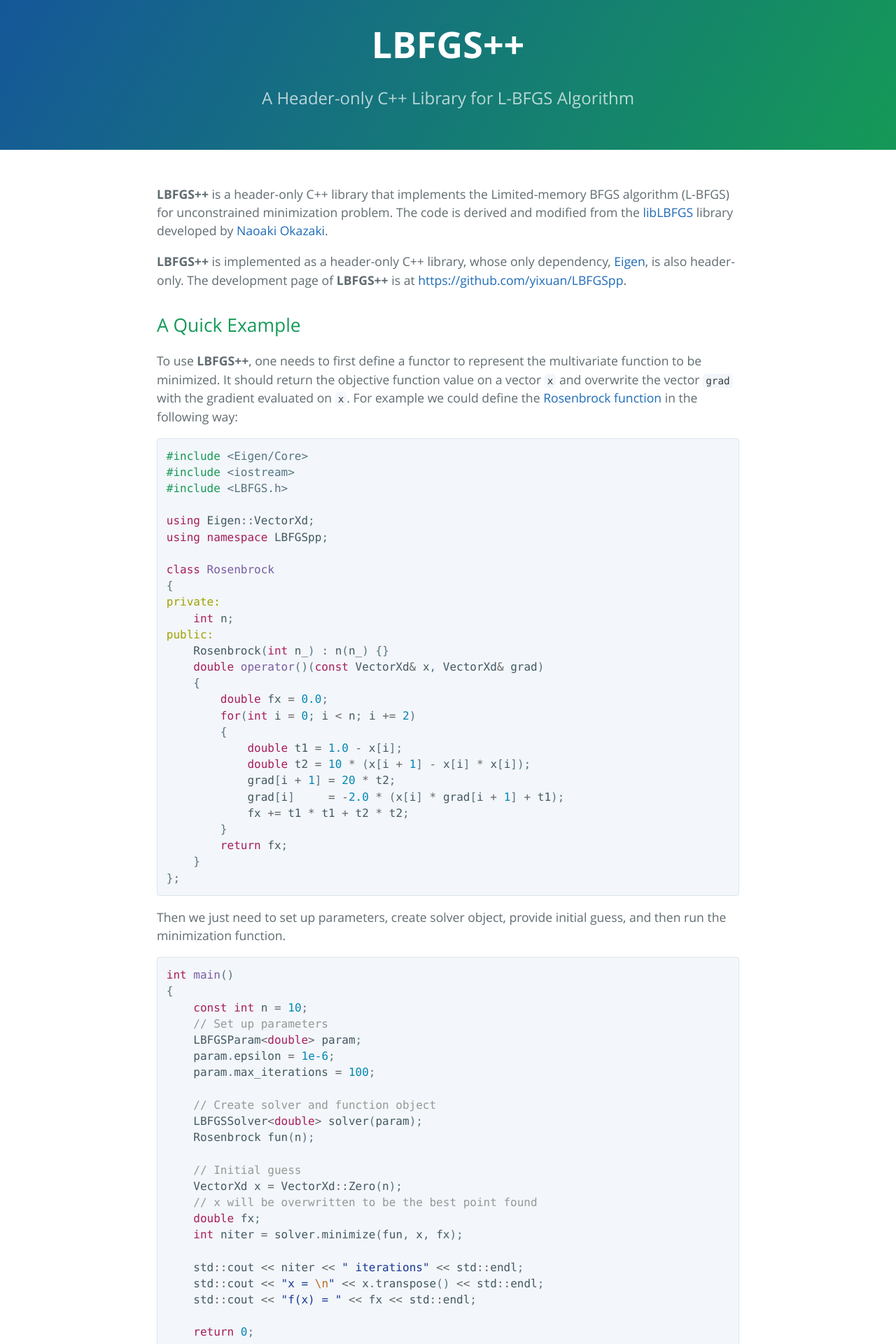
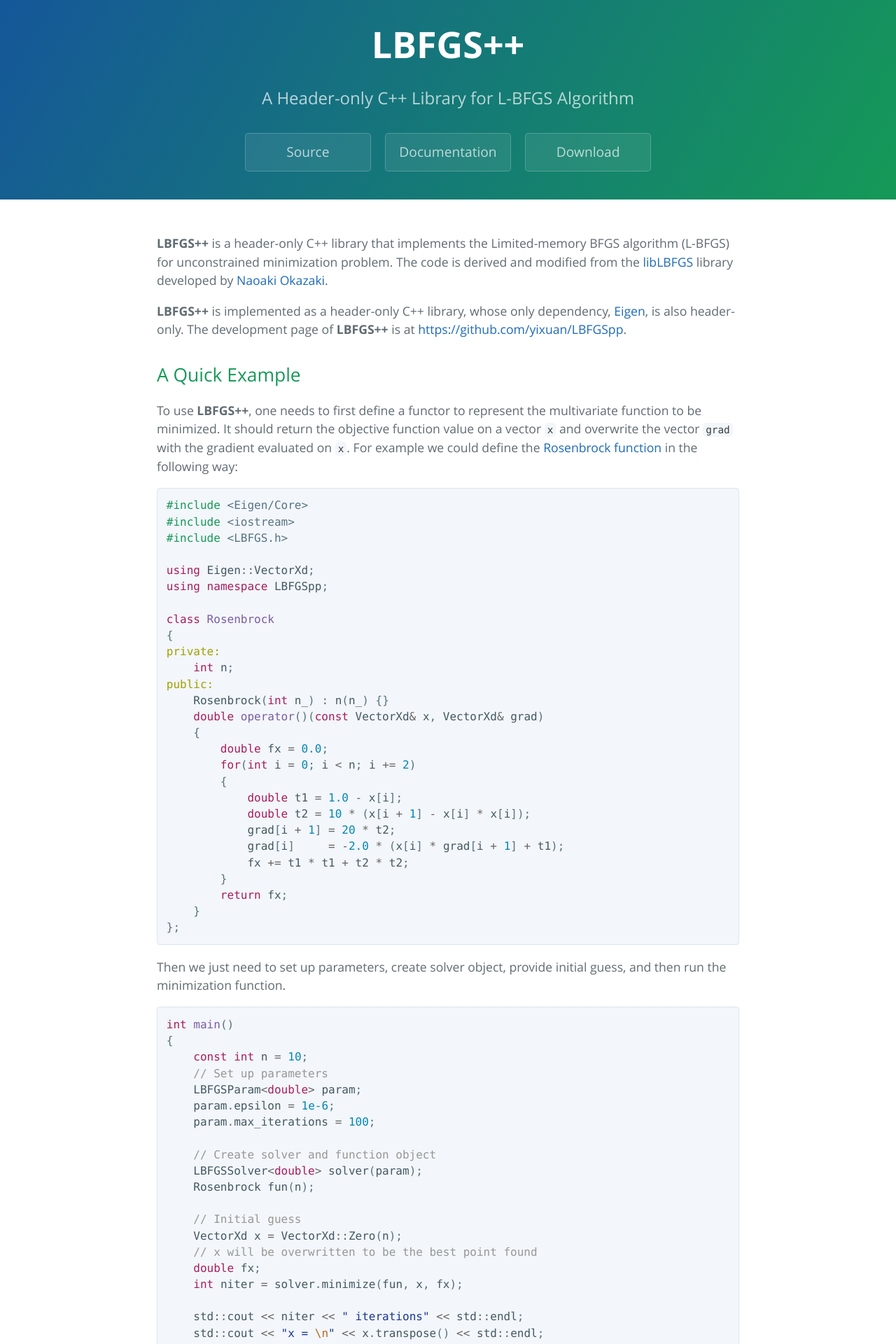
Before and after one commit to yixuan/LBFGSpp, a Jekyll site: the page built from index.md, in a window 1280 px wide. Shown: the top 1920 px of the page at 70% size. Built offline with Jekyll 4.4.1, drawn with Linux system fonts in a browser that asks for light colours; some of the changed text lies outside the part shown.

Commit message:
navigation and footer change

```diff
--- a/_layouts/default.html
+++ b/_layouts/default.html
@@ -23,6 +23,9 @@
     <section class="page-header">
       <h1 class="project-name">LBFGS++</h1>
       <h2 class="project-tagline">A Header-only C++ Library for L-BFGS Algorithm</h2>
+      <a href="https://github.com/yixuan/LBFGSpp/" class="btn">Source</a>
+      <a href="doc/index.html" class="btn">Documentation</a>
+      <a href="https://github.com/yixuan/LBFGSpp/zipball/master" class="btn">Download</a>
     </section>
 
     <section class="main-content">
@@ -30,7 +33,6 @@
       {{ content }}
 
       <footer class="site-footer">
-        <span class="site-footer-owner"><a href="https://github.com/yixuan/LBFGSpp">LBFGS++</a> is maintained by <a href="https://github.com/yixuan">yixuan</a>.</span>
         <span class="site-footer-credits">This page was generated by <a href="https://pages.github.com">GitHub Pages</a> using the <a href="https://github.com/jasonlong/cayman-theme">Cayman theme</a> by <a href="https://twitter.com/jasonlong">Jason Long</a>.</span>
       </footer>
 
--- a/css/stylesheet.css
+++ b/css/stylesheet.css
@@ -37,6 +37,9 @@
   border-style: solid;
   border-width: 1px;
   border-radius: 0.3rem;
+  font-size: 1.2rem;
+  text-align: center;
+  min-width: 180px;
   transition: color 0.2s, background-color 0.2s, border-color 0.2s;
 }
 .btn+ .btn {
@@ -56,7 +59,6 @@
 @media screen and (min-width: 42em) and (max-width: 64em) {
   .btn {
     padding: 0.6rem 0.9rem;
-    font-size: 0.9rem;
   }
 }
 @media screen and (max-width: 42em) {
@@ -64,7 +66,6 @@
     display: block;
     width: 100%;
     padding: 0.75rem;
-    font-size: 0.9rem;
   }
   .btn+ .btn {
     margin-top: 1rem;
```
